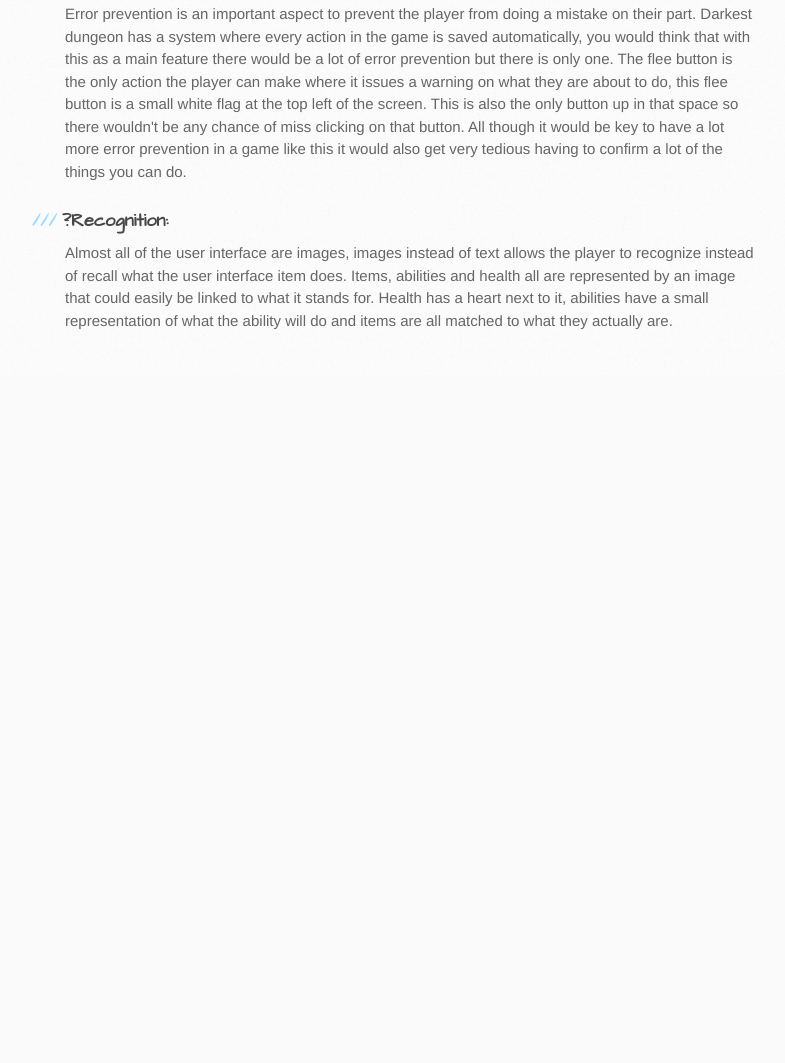
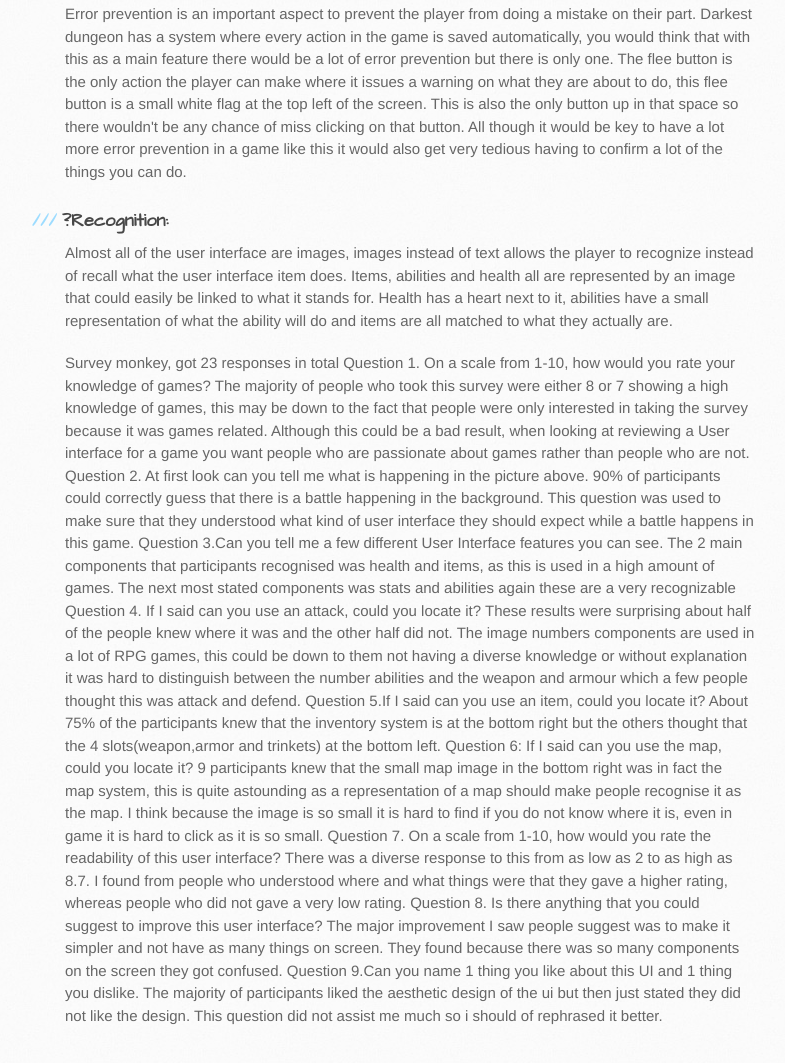
Before and after one commit to TheHarlander/pages, a plain HTML site: page index.html in a window 1280 px wide. Shown: the part 1258-2321 px from the top of the page, without its empty margins (105-890 px from the left). Before the commit the page ends 1633 px from the top, so only its background shows below. Drawn offline with Linux system fonts and the light colour scheme.

Commit message:
question data

```diff
--- a/index.html
+++ b/index.html
@@ -48,9 +48,37 @@ All though it would be key to have a lot more error prevention in a game like th
 </p>
 <h3>?Recognition:</h3> <p>
 Almost all of the user interface are images, images instead of text allows the player to recognize instead of recall what the user interface item does. Items, abilities and health all are represented by an image that could easily be linked to what it stands for. Health has a heart next to it, abilities have a small representation of what the ability will do and items are all matched to what they actually are.
+</p>
 
+<p>Survey monkey, got 23 responses in total
 
-        </p>
+Question 1. On a scale from 1-10, how would you rate your knowledge of games?
+The majority of people who took this survey were either 8 or 7 showing a high knowledge of games, this may be down to the fact that people were only interested in taking the survey because it was games related. Although this could be a bad result, when looking at reviewing a User interface for a game you want people who are passionate about games rather than people who are not.
+
+Question 2. At first look can you tell me what is happening in the picture above.
+90% of participants could correctly guess that there is a battle happening in the background. This question was used to make sure that they understood what kind of user interface they should expect while a battle happens in this game.
+
+Question 3.Can you tell me a few different User Interface features you can see.
+The 2 main components that participants recognised was health and items, as this is used in a high amount of games. The next most stated components was stats and abilities again these are a very recognizable
+
+Question 4. If I said can you use an attack, could you locate it?
+These results were surprising about half of the people knew where it was and the other half did not. The image numbers components are used in a lot of RPG games, this could be down to them not having a diverse knowledge or without explanation it was hard to distinguish between the number abilities and the weapon and armour which a few people thought this was attack and defend.
+Question 5.If I said can you use an item, could you locate it?
+About 75% of the participants knew that the inventory system is at the bottom right but the others thought that the 4 slots(weapon,armor and trinkets) at the bottom left.
+
+Question 6: If I said can you use the map, could you locate it?
+9 participants knew that the small map image in the bottom right was in fact the map system, this is quite astounding as a representation of a map should make people recognise it as the map. I think because the image is so small it is hard to find if you do not know where it is, even in game it is hard to click as it is so small.
+
+Question 7. On a scale from 1-10, how would you rate the readability of this user interface?
+There was a diverse response to this from as low as 2 to as high as 8.7. I found from people who understood where and what things were that they gave a higher rating, whereas people who did not gave a very low rating.
+
+Question 8. Is there anything that you could suggest to improve this user interface?
+The major improvement I saw people suggest was to make it simpler and not have as many things on screen. They found because there was so many components on the screen they got confused.
+
+Question 9.Can you name 1 thing you like about this UI and 1 thing you dislike.
+The majority of participants liked the aesthetic design of the ui but then just stated they did not like the design. This question did not assist me much so i should of rephrased it better.
+</p>
+
 
         </section>
 
```
